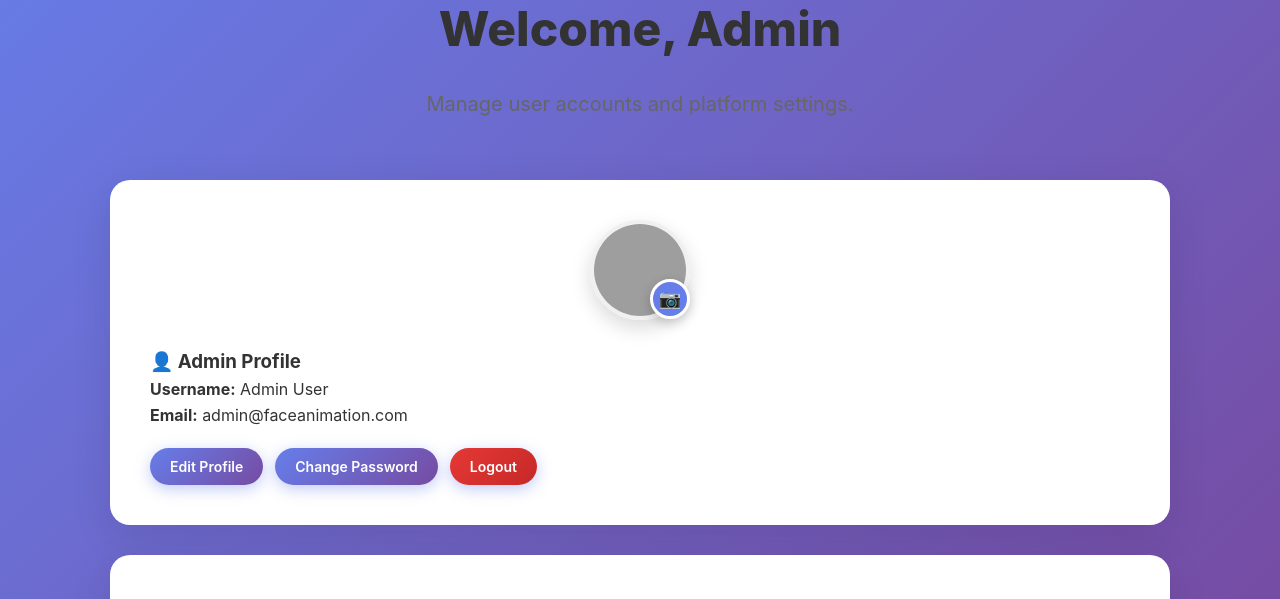
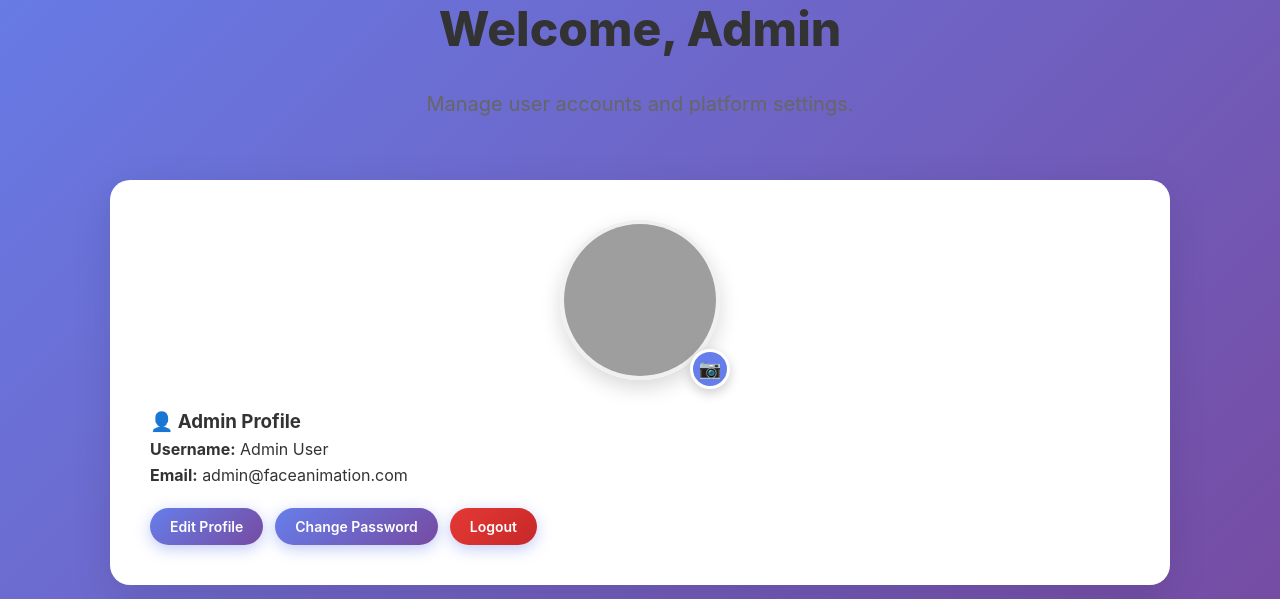
Before and after one commit to Ronnnnnnnnnnnnnn/FYP-25-S3-23, a Flask app: page /admin in a window 1280 px wide. Shown: the part 154-753 px from the top of the page. Run offline with Flask 3, Linux system fonts and the light colour scheme; a user stored in the database is signed in; data comes from the database, SQL or seed files in the repository; grey boxes are pictures that could not be loaded.

Commit message:
Move camera button closer to profile picture and increase admin profile picture size

```diff
--- a/static/style.css
+++ b/static/style.css
@@ -333,8 +333,8 @@ body {
 
 .profile-picture-upload-btn {
   position: absolute;
-  bottom: 5px;
-  right: 5px;
+  bottom: 0px;
+  right: 0px;
   background: #667eea;
   color: white;
   width: 40px;
@@ -347,11 +347,12 @@ body {
   border: 3px solid white;
   box-shadow: 0 4px 12px rgba(0, 0, 0, 0.2);
   transition: all 0.3s;
+  transform: translate(25%, 25%);
 }
 
 .profile-picture-upload-btn:hover {
   background: #764ba2;
-  transform: scale(1.1);
+  transform: translate(25%, 25%) scale(1.1);
 }
 
 .profile-picture-upload-btn span {
--- a/templates/admin.html
+++ b/templates/admin.html
@@ -26,8 +26,8 @@
     <div class="profile-card">
       <div style="text-align: center; margin-bottom: 20px;">
         <div class="profile-avatar" style="position: relative; display: inline-block;">
-          <img id="profilePicture" src="https://i.imgur.com/6VBx3io.png" alt="Profile photo" style="width: 100px; height: 100px; border-radius: 50%; object-fit: cover;">
-          <label for="profilePictureInput" class="profile-picture-upload-btn" title="Change profile picture" style="position: absolute; bottom: 0; right: 0;">
+          <img id="profilePicture" src="https://i.imgur.com/6VBx3io.png" alt="Profile photo" style="width: 160px; height: 160px; border-radius: 50%; object-fit: cover; border: 4px solid #f0f0f0; box-shadow: 0 8px 20px rgba(0, 0, 0, 0.15);">
+          <label for="profilePictureInput" class="profile-picture-upload-btn" title="Change profile picture" style="position: absolute; bottom: 0; right: 0; transform: translate(25%, 25%);">
             <span>📷</span>
           </label>
           <input type="file" id="profilePictureInput" accept="image/*" style="display: none;">
```
